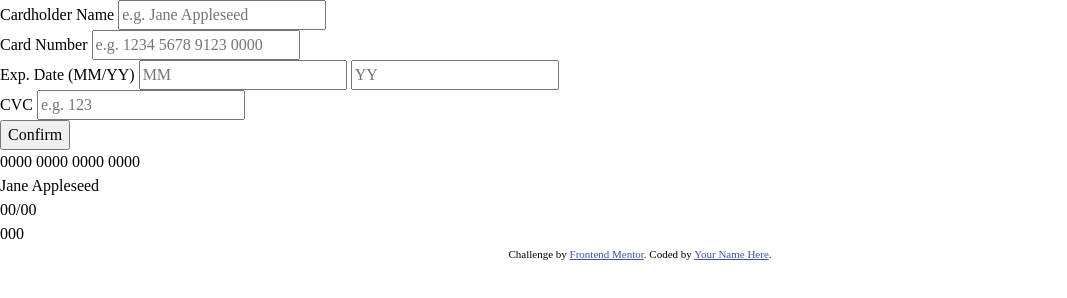
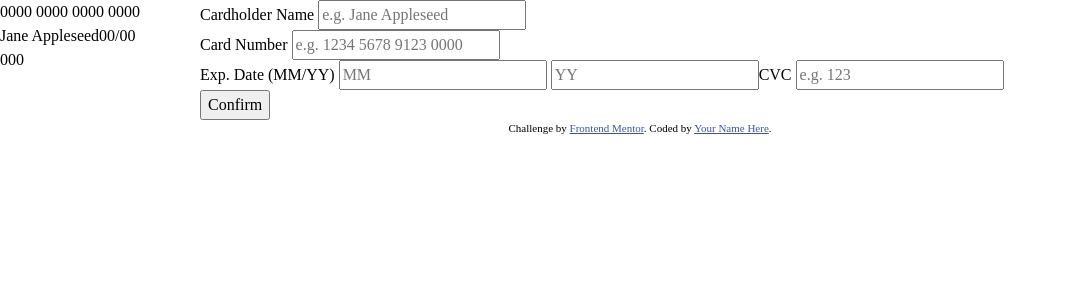
Before and after one commit to edo979/interactive-card-details-form, a website built with Vite: page index.html in a window 1280 px wide. Shown: the whole page, without its empty margins (0-1067 px from the left). Built offline with nearby package versions, Linux system fonts and the light colour scheme.

Commit message:
basic layout

```diff
--- a/index.html
+++ b/index.html
@@ -58,7 +58,7 @@
         </form>
       </div>
 
-      <section class="card-preview" aria-label="credit card preview">
+      <div class="grid_card-preview" aria-label="credit card preview">
         <div class="card card--front">
           <div class="card_number">0000 0000 0000 0000</div>
           <div class="flex">
@@ -69,7 +69,7 @@
         <div class="card card--back">
           <div class="card_cvc">000</div>
         </div>
-      </section>
+      </div>
     </div>
 
     <!-- Completed state start
--- a/scss/_layout.scss
+++ b/scss/_layout.scss
@@ -0,0 +1,21 @@
+.flex {
+  display: flex;
+}
+
+.grid {
+  display: grid;
+  grid: 200px 1fr / 1fr;
+
+  &_background,
+  &_card-preview {
+    grid-area: 1 / 1 / 2 / 2;
+  }
+
+  &_background {
+    z-index: 1;
+  }
+
+  &_card-preview {
+    z-index: 2;
+  }
+}
--- a/scss/_media-query.scss
+++ b/scss/_media-query.scss
@@ -0,0 +1,5 @@
+@media (min-width: 50em) {
+  .grid {
+    grid: 1fr / 200px 1fr;
+  }
+}
```
